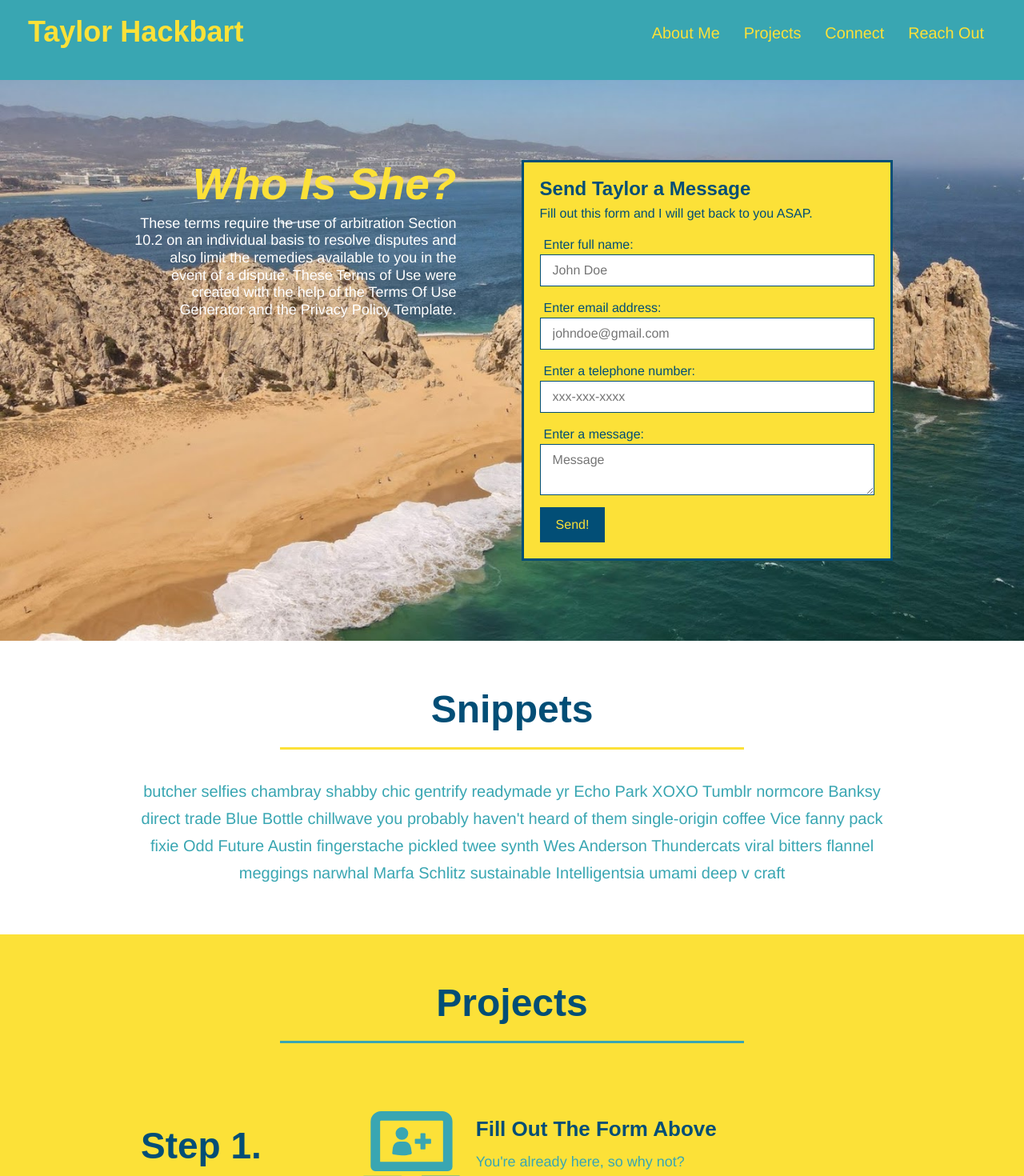
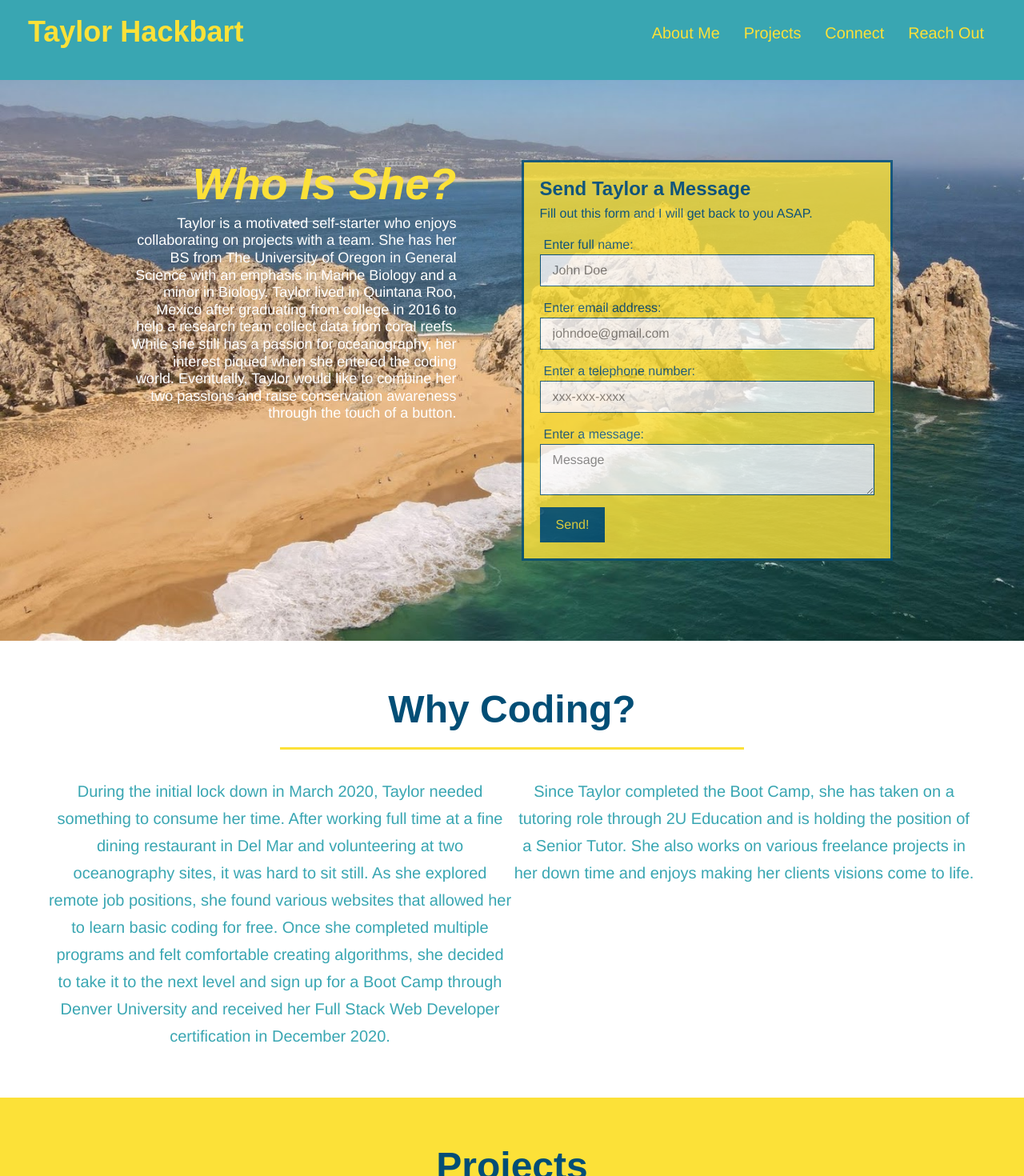
Before and after one commit to taylorhackbart/Portfolio, a React (Create React App) app in the folder client/: page / in a window 1280 px wide. Shown: the top 1470 px of the page at 80% size. Built offline with nearby package versions, Linux system fonts and the light colour scheme; a web font is replaced by a local one.

Commit message:
updated text in about me

```diff
--- a/client/public/index.html
+++ b/client/public/index.html
@@ -9,7 +9,7 @@
     <link rel="stylesheet" href="https://cdnjs.cloudflare.com/ajax/libs/bootswatch/4.0.0/journal/bootstrap.min.css"/>
     <link rel="preconnect" href="https://fonts.gstatic.com">
     <link href="https://fonts.googleapis.com/css2?family=Roboto&display=swap" rel="stylesheet">
-    <title>MERN CRUD</title>
+    <title>TAYLOR HACKBART</title>
   </head>
   <body>
     <noscript>
--- a/client/src/pages/Home/Home.js
+++ b/client/src/pages/Home/Home.js
@@ -14,7 +14,7 @@ import { send } from "emailjs-com";
 
 function HomePage() {
   const [state, setState] = useState({ example: "" });
-  const [sent, setSent] = useState(false)
+  const [sent, setSent] = useState(false);
   const [loading, setLoading] = useState(true);
   const [response, setResponse] = useState();
   const userID = process.env.USERID;
@@ -38,11 +38,13 @@ function HomePage() {
     )
       .then((response) => {
         console.log("SUCCESS!", response.status, response.text);
-        setToSend({from_name: "",
+        setToSend({
+          from_name: "",
           message: "",
           reply_to: "",
-        phone_number: ""})
-        setSent(true)
+          phone_number: "",
+        });
+        setSent(true);
       })
       .catch((err) => {
         console.log("FAILED...", err);
@@ -80,18 +82,14 @@ function HomePage() {
         <div className="hero-cta">
           <h2>Who Is She?</h2>
           <p>
-            These terms require the use of arbitration Section 10.2 on an
-            individual basis to resolve disputes and also limit the remedies
-            available to you in the event of a dispute. These Terms of Use were
-            created with the help of the Terms Of Use Generator and the Privacy
-            Policy Template.
+            Taylor is a motivated self-starter who enjoys collaborating on projects with a team. She has her BS from The University of Oregon in General Science with an emphasis in Marine Biology and a minor in Biology. Taylor lived in Quintana Roo, Mexico after graduating from college in 2016 to help a research team collect data from coral reefs. While she still has a passion for oceanography, her interest piqued when she entered the coding world. Eventually, Taylor would like to combine her two passions and raise conservation awareness through the touch of a button.
           </p>
         </div>
         <div className="hero-form">
           <h3>Send Taylor a Message</h3>
           <p>Fill out this form and I will get back to you ASAP.</p>
           <form onSubmit={onSubmit}>
-            <label for="name">Enter full name:</label>
+            <label htmlFor="name">Enter full name:</label>
             <input
               type="text"
               name="from_name"
@@ -102,7 +100,7 @@ function HomePage() {
               className="form-input"
             />
 
-            <label for="email">Enter email address:</label>
+            <label htmlFor="email">Enter email address:</label>
             <input
               type="text"
               name="reply_to"
@@ -112,7 +110,7 @@ function HomePage() {
               id="email"
               className="form-input"
             />
-            <label for="phone_number">Enter a telephone number:</label>
+            <label htmlFor="phone_number">Enter a telephone number:</label>
             <input
               pattern="[0-9]*"
               type="text"
@@ -123,7 +121,7 @@ function HomePage() {
               id="phone"
               className="form-input"
             />
-            <label for="message">Enter a message:</label>
+            <label htmlFor="message">Enter a message:</label>
             <textarea
               type="text"
               name="message"
@@ -145,16 +143,14 @@ function HomePage() {
 
       <section id="what-we-do" className="intro">
         <div className="flex-row">
-          <h2 className="section-title primary-border">Snippets</h2>
+          <h2 className="section-title primary-border">Why Coding?</h2>
         </div>
         <div className="flex-row">
           <p>
-            butcher selfies chambray shabby chic gentrify readymade yr Echo Park
-            XOXO Tumblr normcore Banksy direct trade Blue Bottle chillwave you
-            probably haven't heard of them single-origin coffee Vice fanny pack
-            fixie Odd Future Austin fingerstache pickled twee synth Wes Anderson
-            Thundercats viral bitters flannel meggings narwhal Marfa Schlitz
-            sustainable Intelligentsia umami deep v craft
+            During the initial lock down in March 2020, Taylor needed something to consume her time. After working full time at a fine dining restaurant in Del Mar and volunteering at two oceanography sites, it was hard to sit still. As she explored remote job positions, she found various websites that allowed her to learn basic coding for free. Once she completed multiple programs and felt comfortable creating algorithms, she decided to take it to the next level and sign up for a Boot Camp through Denver University and received her Full Stack Web Developer certification in December 2020.
+          </p>
+          <p>
+            Since Taylor completed the Boot Camp, she has taken on a tutoring role through 2U Education and is holding the position of a Senior Tutor. She also works on various freelance projects in her down time and enjoys making her clients visions come to life.
             </p>
         </div>
       </section>
@@ -246,8 +242,15 @@ function HomePage() {
             </div>
           </article>
           <article className="trainer">
-            <a href="https://www.instagram.com/tayhackbart/?hl=en" target="_blank">
-            <img src={trainer2} alt="Joanna Gill cooling off after a workout"  className="logos"/>
+            <a
+              href="https://www.instagram.com/tayhackbart/?hl=en"
+              target="_blank"
+            >
+              <img
+                src={trainer2}
+                alt="Joanna Gill cooling off after a workout"
+                className="logos"
+              />
             </a>
             <div className="trainer-bio">
               <h3 className="trainer-name">Instagram</h3>
@@ -263,7 +266,10 @@ function HomePage() {
 
           {/* <!-- third trainer bio --> */}
           <article className="trainer">
-           <a href="https://www.linkedin.com/in/taylorhackbart/" target="_blank">
+            <a
+              href="https://www.linkedin.com/in/taylorhackbart/"
+              target="_blank"
+            >
               <img
                 src={trainer3}
                 alt="Harry Smith wearing a headband and lifting comically small pink weights"
@@ -309,10 +315,10 @@ function HomePage() {
           <div className="contact-form">
             <h3>Contact Us</h3>
             <form>
-              <label for="contact-name">Your Name</label>
+              <label htmlFor="contact-name">Your Name</label>
               <input type="text" id="contact-name" placeholder="Your Name" />
 
-              <label for="contact-message">Message</label>
+              <label htmlFor="contact-message">Message</label>
               <textarea id="contact-message" placeholder="Message"></textarea>
 
               <button type="submit">Submit</button>
--- a/client/src/pages/Home/home.css
+++ b/client/src/pages/Home/home.css
@@ -114,6 +114,7 @@ section {
 .hero-form {
   border: 3px solid #024e76;
   background-color: #fce138;
+  opacity: 80%;
   padding: 20px;
   color: #024e76;
   width: 40%;
```
Also changed, not shown: 21 other files (tests, documents, lock files or other folders). Lines whose indentation alone changed are shown as unchanged.
